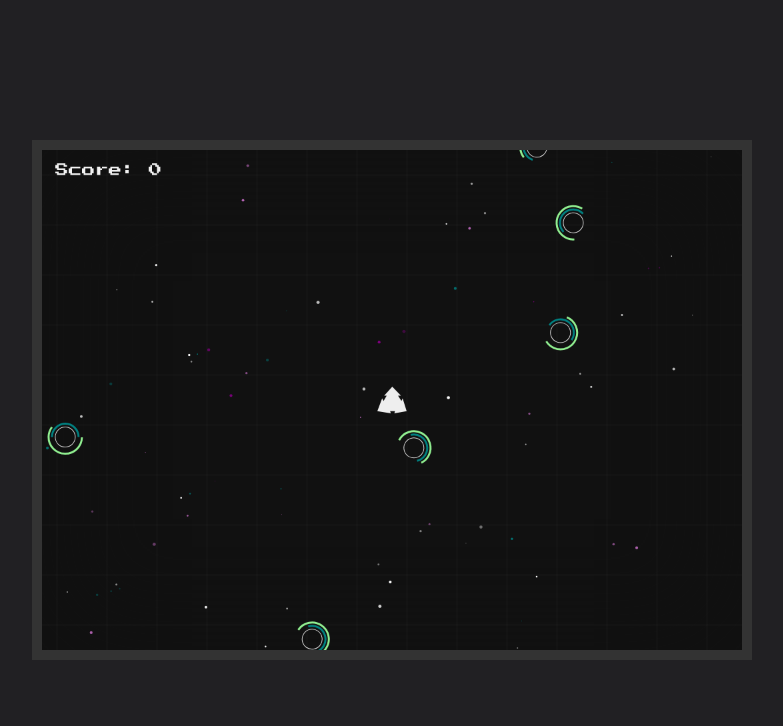
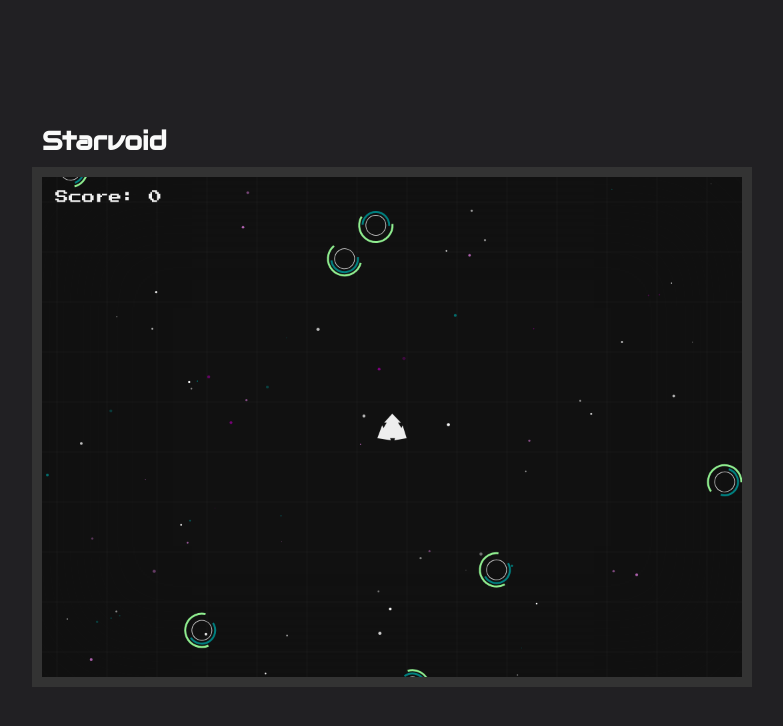
Before and after one commit to 7777Satish/Starvoid, a plain HTML site: page index.html in a window 1280 px wide. Shown: the whole page, without its empty margins (248-1031 px from the left). Drawn offline with Linux system fonts and the light colour scheme; animation ran at ten frames a second.

Commit message:
Minor changes and improvement

```diff
--- a/css/style.css
+++ b/css/style.css
@@ -8,14 +8,33 @@ main{
     width: 100vw;
     height: 100vh;
     display: flex;
+    gap: 20px;
+    flex-direction: column;
     align-items: center;
     justify-content: center;
     background: rgb(33, 32, 35);
+    color: #f9f9f9;
     font-family: 'Audiowide', sans-serif;
 }
 
 .font2{
     font-family: "Press Start 2P", system-ui;
+}
+
+.top{
+    display: flex;
+    align-items: center;
+    width: 700px;
+    font-size: small;
+}
+
+.canvas{
+    display: flex;
+    align-items: center;
+    justify-content: center;
+    position: relative;
+    width: 700px;
+    height: 500px;
 }
 
 canvas{
--- a/index.html
+++ b/index.html
@@ -15,8 +15,13 @@
 </head>
 <body>
     <main>
-        <canvas id="canvas2"></canvas>
-        <canvas id="canvas"></canvas>
+        <div class="top">
+            <h1>Starvoid</h1>
+        </div>
+        <div class="canvas">
+            <canvas id="canvas2"></canvas>
+            <canvas id="canvas"></canvas>
+        </div>
     </main>
 
     <img style="display: none;" src="assets/SpaceBackground.png" />
--- a/js/main.js
+++ b/js/main.js
@@ -6,6 +6,8 @@ var canvas2 = document.getElementById('canvas2');
 var ctx2 = canvas2.getContext('2d');
 var width = canvas.width = canvas2.width = 700*1.5;
 var height = canvas.height = canvas2.height = 500*1.5;
+
+var canvasBoudingRect = canvas.getBoundingClientRect();
 
 ctx.fillStyle = "#f1f1f1";
 ctx.strokeStyle = "#f1f1f1";
@@ -114,12 +116,12 @@ function animateBG(){
 animateBG();
 
 var vibrationTriggerTimeStamp = 0;
-var hasdhfgashdfhsdhfgasdfhshdhfs = new Date().getTime();
+// var hasdhfgashdfhsdhfgasdfhshdhfs = new Date().getTime();
 function animate(){
-    requestAnimationFrame(animate);
+    // requestAnimationFrame(animate);
 
-    if((new Date().getTime() - hasdhfgashdfhsdhfgasdfhshdhfs) % 100 > 60){ return 123 }
-    else{
+    // if((new Date().getTime() - hasdhfgashdfhsdhfgasdfhshdhfs) % 100 > 60){ return 123 }
+    // else{
 
     ctx.save();
     if(isScreenVibrating || (new Date(new Date().getTime() - vibrationTriggerTimeStamp).getTime()) < 500){
@@ -288,10 +290,10 @@ function animate(){
 
 
     ctx.restore()
-    }
+    // }
 }
-
-animate();
+animate()
+setInterval(animate, 20);
 
 
 
@@ -359,11 +361,13 @@ window.addEventListener('keyup', (e)=>{
     }
 })
 
-var bafhasdhfgsahf =0;
+var bafhasdhfgsahf = 0;
 window.addEventListener('mousemove',(e)=>{
+    console.log(e.y-player.y - canvasBoudingRect.y, e.x-player.x - canvasBoudingRect.x)
     // var a = Math.atan2(e.x-width/2, e.y-height/2);
-    var a = Math.atan2(e.x-player.x, e.y-player.y);
-    player.rotate = -1*a+Math.PI;
+    // console.log(e.y- (player.y + window.innerWidth/2-width/2), e.x- (player.x + window.innerHeight/2 - height/2))
+    var a = Math.atan2(e.y-player.y - canvasBoudingRect.y/2, e.x-player.x - canvasBoudingRect.x/2);
+    player.rotate = a - Math.PI/2;
 })
 
 window.addEventListener('mousedown', (e)=>{
```
